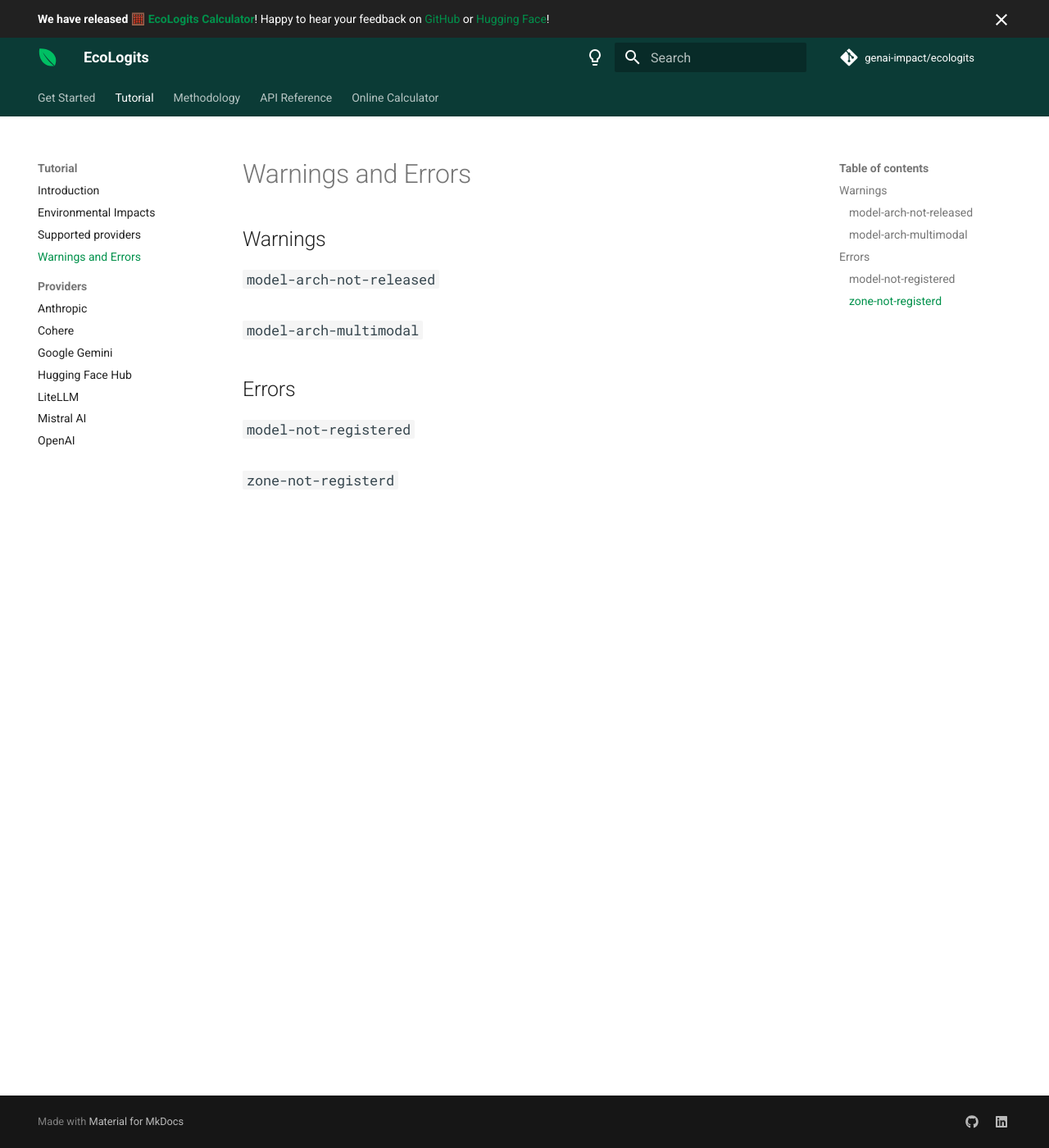
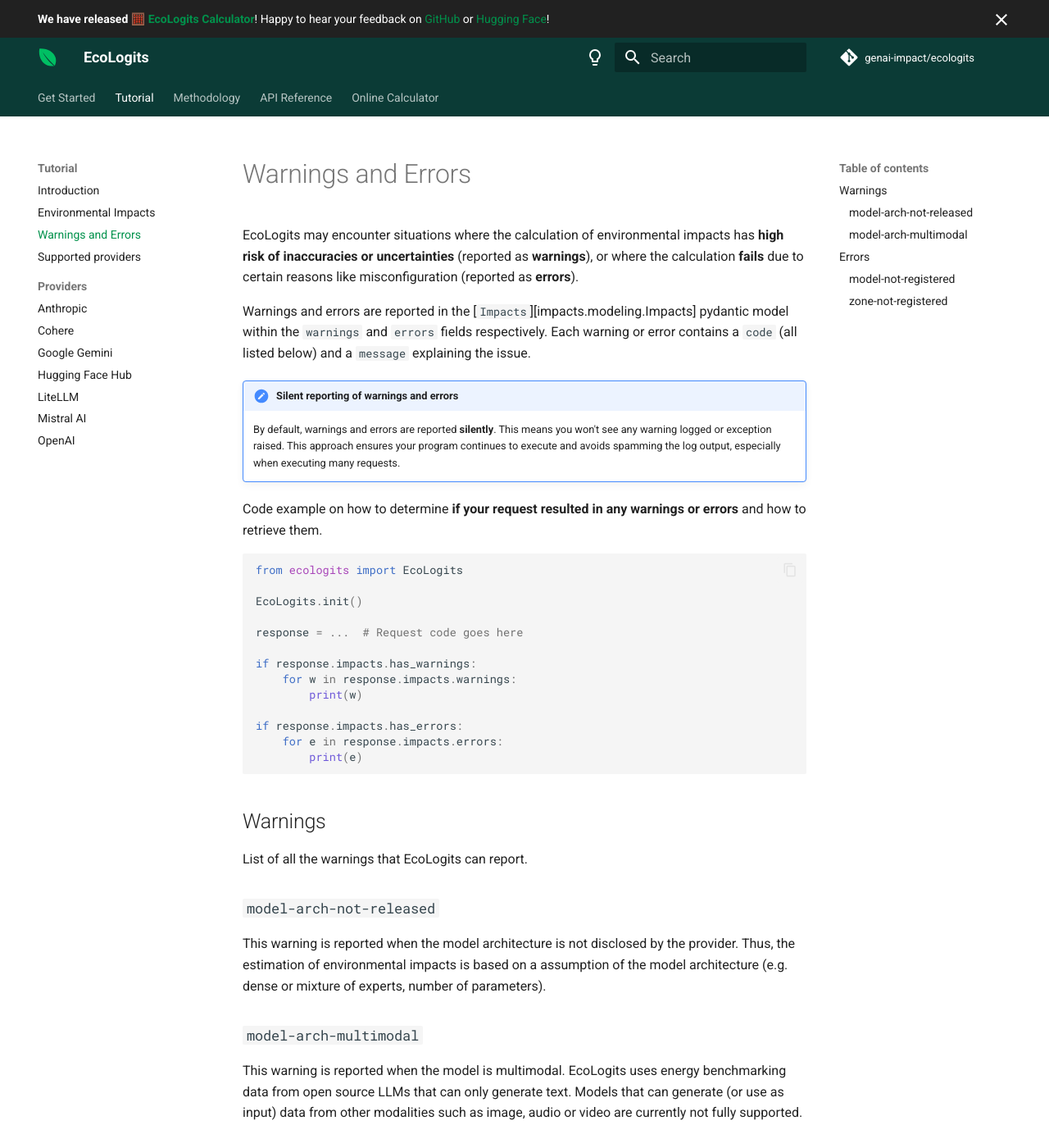
Before and after one commit to genai-impact/ecologits, an MkDocs documentation site: the page built from docs/tutorial/alerts.md, in a window 1280 px wide and 1400 px high. Shown: the whole window at 82% size. Built offline with MkDocs 1.6.1 and Material for MkDocs 9.7.7, drawn with Linux system fonts in a browser that asks for light colours; comment, search, counter and statistics services are not loaded; the version menu is left out; some of the changed text lies outside the part shown.

Commit message:
docs: add more documentation of warnings and errors

````diff
--- a/docs/tutorial/alerts.md
+++ b/docs/tutorial/alerts.md
@@ -1,15 +1,53 @@
 # Warnings and Errors
+
+EcoLogits may encounter situations where the calculation of environmental impacts has **high risk of inaccuracies or uncertainties** (reported as **warnings**), or where the calculation **fails** due to certain reasons like misconfiguration (reported as **errors**).
+
+Warnings and errors are reported in the [`Impacts`][impacts.modeling.Impacts] pydantic model within the `warnings` and `errors` fields respectively. Each warning or error contains a `code` (all listed below) and a `message` explaining the issue.
+
+!!! note "Silent reporting of warnings and errors"
+
+    By default, warnings and errors are reported **silently**. This means you won't see any warning logged or exception raised. This approach ensures your program continues to execute and avoids spamming the log output, especially when executing many requests.
+
+Code example on how to determine **if your request resulted in any warnings or errors** and how to retrieve them.
+
+```python
+from ecologits import EcoLogits
+
+EcoLogits.init()
+
+response = ...  # Request code goes here
+
+if response.impacts.has_warnings:
+    for w in response.impacts.warnings:
+        print(w)
+
+if response.impacts.has_errors:
+    for e in response.impacts.errors:
+        print(e)
+```
+
 
 ## Warnings
 
+List of all the warnings that EcoLogits can report.
+
 ### `model-arch-not-released`
 
+This warning is reported when the model architecture is not disclosed by the provider. Thus, the estimation of environmental impacts is based on a assumption of the model architecture (e.g. dense or mixture of experts, number of parameters).
 
 ### `model-arch-multimodal`
+
+This warning is reported when the model is multimodal. EcoLogits uses energy benchmarking data from open source LLMs that can only generate text. Models that can generate (or use as input) data from other modalities such as image, audio or video are currently not fully supported.
 
 
 ## Errors
 
+List of all the errors that EcoLogits can report.
+
 ### `model-not-registered`
 
-### `zone-not-registerd`
+This error is reported when the selected model is not registered. This can happen when the model has been released recently or if you are using a custom model (such as fine-tuned models). In the first case you can try updating EcoLogits to the latest version, if the error persists, you can [open up an issue :octicons-link-external-16:](https://github.com/genai-impact/ecologits/issues/new?assignees=&labels=bug&projects=&template=bug_report.yml).
+
+### `zone-not-registered`
+
+This error is reported when the selected geographical zone is not registered. This can happen if the configured zone does not exist or if the custom zone is not properly registered.
--- a/mkdocs.yml
+++ b/mkdocs.yml
@@ -13,8 +13,8 @@
   - 'Tutorial':
       - 'Introduction': tutorial/index.md
       - 'Environmental Impacts': tutorial/impacts.md
+      - 'Warnings and Errors': tutorial/alerts.md
       - 'Supported providers': tutorial/providers.md
-      - 'Warnings and Errors': tutorial/alerts.md
       - 'Providers':
           - 'Anthropic': tutorial/providers/anthropic.md
           - 'Cohere': tutorial/providers/cohere.md
````
Also changed, not shown: 1 other file.
